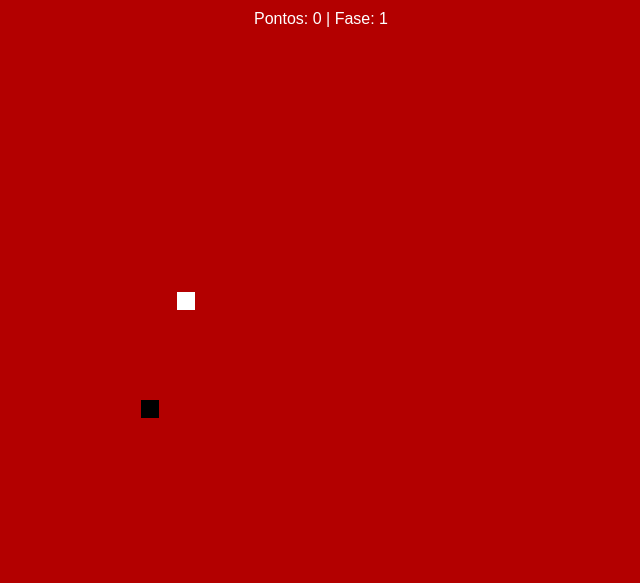
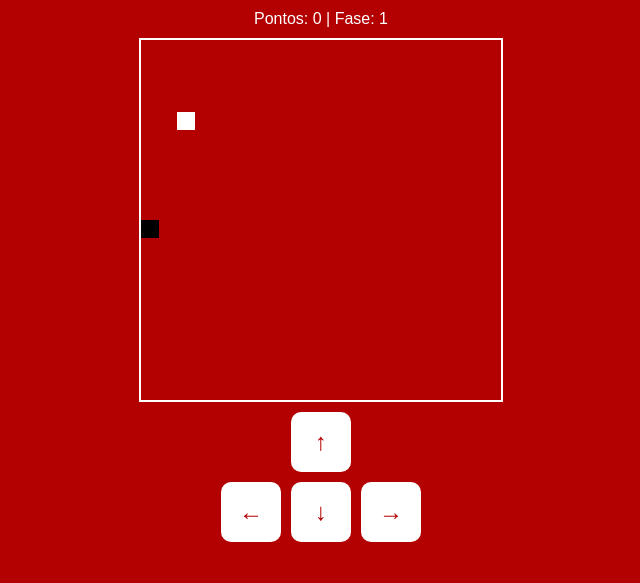
Before and after one commit to ademirasteroi-alt/game-durin, a plain HTML site: page index.html in a window 1280 px wide. Shown: the whole page, without its empty margins (319-959 px from the left). Drawn offline with Linux system fonts and the light colour scheme.

Commit message:
Refactor HTML structure and styles for game interface

```diff
--- a/index.html
+++ b/index.html
@@ -4,32 +4,72 @@
 <meta charset="UTF-8">
 <meta name="viewport" content="width=device-width, initial-scale=1.0">
 <title>Formiga Durín</title>
+
 <style>
 body {
   margin: 0;
   background: #b30000;
   display: flex;
+  flex-direction: column;
+  align-items: center;
+  height: 100vh;
+  color: white;
+  font-family: Arial, sans-serif;
+}
+
+#info {
+  margin: 10px;
+  font-size: 16px;
+}
+
+canvas {
+  background: #b30000;
+  border: 2px solid #fff;
+}
+
+.controls {
+  margin-top: 10px;
+  display: grid;
+  grid-template-columns: 60px 60px 60px;
+  grid-template-rows: 60px 60px;
+  gap: 10px;
+}
+
+.btn {
+  background: #ffffff;
+  color: #b30000;
+  font-size: 24px;
+  border-radius: 10px;
+  display: flex;
   justify-content: center;
   align-items: center;
-  height: 100vh;
+  user-select: none;
 }
-canvas {
-  background: #b30000;
-  touch-action: none;
-}
-#info {
-  position: fixed;
-  top: 10px;
-  color: #fff;
-  font-family: Arial, sans-serif;
-  font-size: 16px;
+
+.btn:active {
+  background: #ddd;
 }
 </style>
 </head>
+
 <body>
 
-<div id="info">Pontos: <span id="score">0</span> | Fase: <span id="level">1</span></div>
+<div id="info">
+Pontos: <span id="score">0</span> |
+Fase: <span id="level">1</span>
+</div>
+
 <canvas id="game" width="360" height="360"></canvas>
+
+<div class="controls">
+  <div></div>
+  <div class="btn" onclick="move('up')">↑</div>
+  <div></div>
+
+  <div class="btn" onclick="move('left')">←</div>
+  <div class="btn" onclick="move('down')">↓</div>
+  <div class="btn" onclick="move('right')">→</div>
+</div>
 
 <script>
 const canvas = document.getElementById("game");
@@ -50,6 +90,20 @@ function spawnFood() {
     y: Math.floor(Math.random() * 20) * grid
   };
 }
+
+function move(dir) {
+  if (dir === 'up')    { ant.dx = 0; ant.dy = -grid; }
+  if (dir === 'down')  { ant.dx = 0; ant.dy = grid; }
+  if (dir === 'left')  { ant.dx = -grid; ant.dy = 0; }
+  if (dir === 'right') { ant.dx = grid; ant.dy = 0; }
+}
+
+document.addEventListener("keydown", e => {
+  if (e.key === "ArrowUp") move('up');
+  if (e.key === "ArrowDown") move('down');
+  if (e.key === "ArrowLeft") move('left');
+  if (e.key === "ArrowRight") move('right');
+});
 
 function gameLoop() {
   requestAnimationFrame(gameLoop);
@@ -86,13 +140,6 @@ function gameLoop() {
   ctx.fillRect(ant.x, ant.y, grid, grid);
 }
 
-document.addEventListener("keydown", e => {
-  if (e.key === "ArrowUp") { ant.dx = 0; ant.dy = -grid; }
-  if (e.key === "ArrowDown") { ant.dx = 0; ant.dy = grid; }
-  if (e.key === "ArrowLeft") { ant.dx = -grid; ant.dy = 0; }
-  if (e.key === "ArrowRight") { ant.dx = grid; ant.dy = 0; }
-});
-
 gameLoop();
 </script>
 
```
